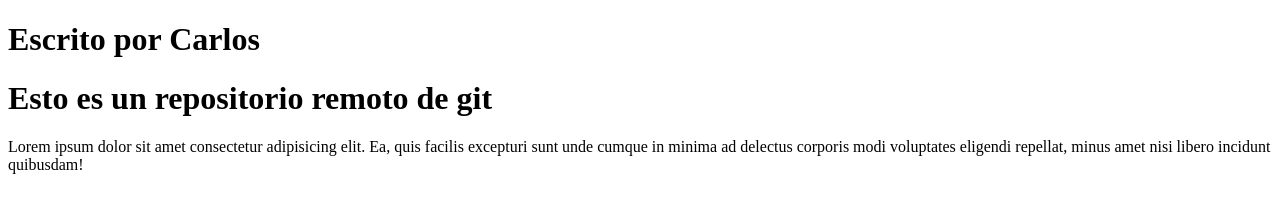
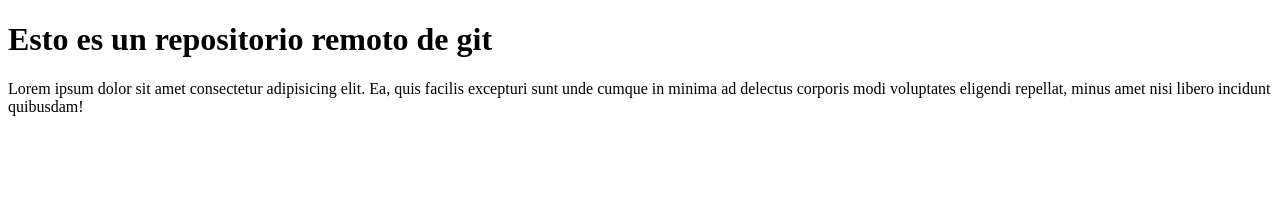
Before and after one commit to cdoller/tp3d-prueba-git, a plain HTML site: page index.html in a window 1280 px wide. Drawn offline with Linux system fonts and the light colour scheme.

Commit message:
modificacion de index

```diff
--- a/index.html
+++ b/index.html
@@ -6,7 +6,6 @@
     <title>Git Remoto</title>
 </head>
 <body>
-    <h1>Escrito por Carlos</h1>
     <h1>Esto es un repositorio remoto de git</h1>
     <p>Lorem ipsum dolor sit amet consectetur adipisicing elit. Ea, quis facilis excepturi sunt unde cumque in minima ad delectus corporis modi voluptates eligendi repellat, minus amet nisi libero incidunt quibusdam!</p>
 </body>
```
